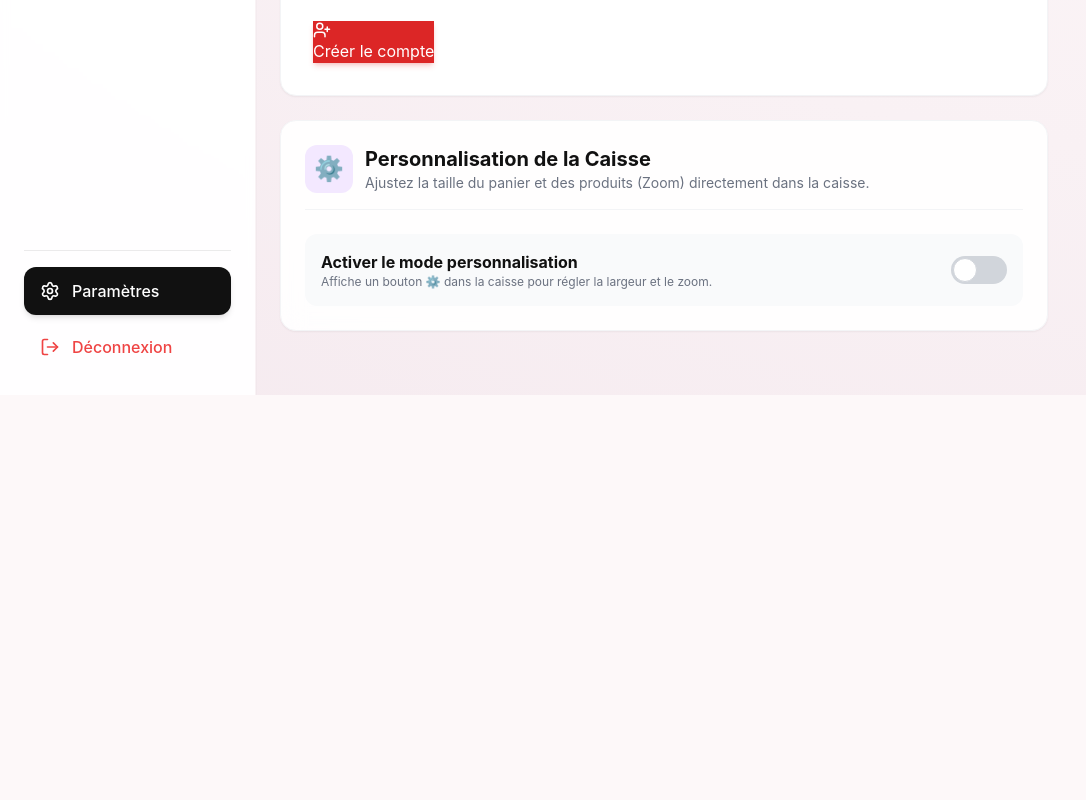
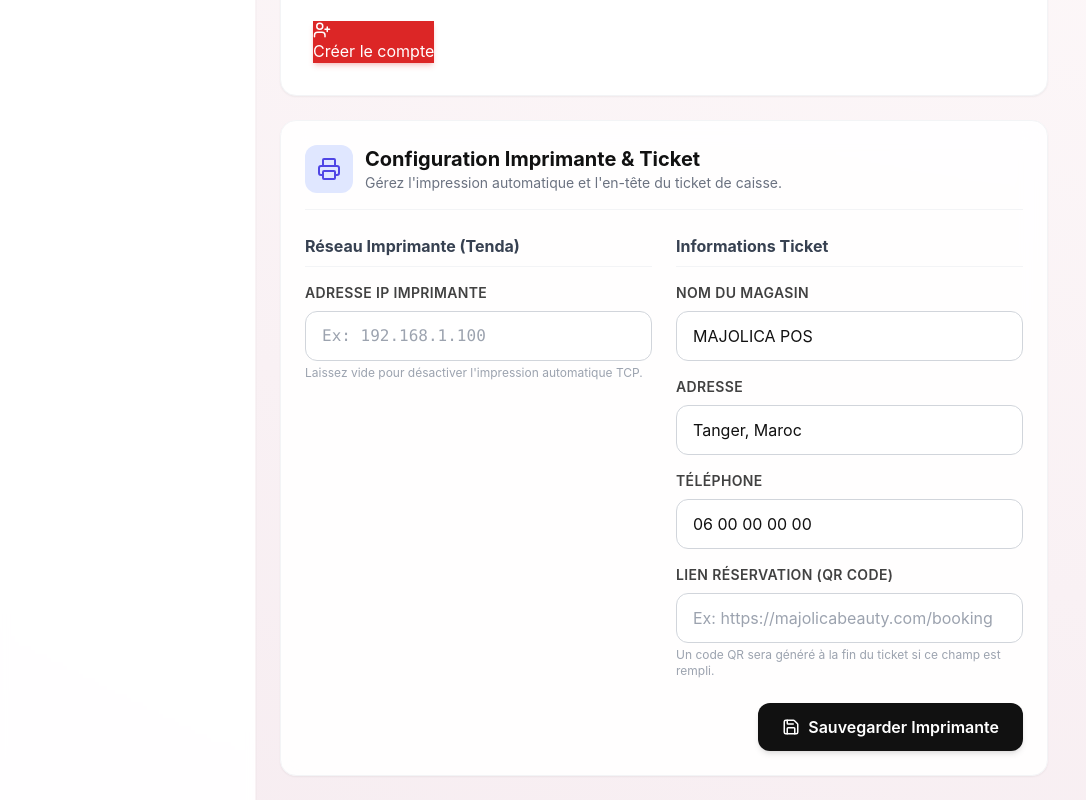
Before and after one commit to laghribsaid87-web/majolica-pos, a React (Vite) app: page /settings in a window 1280 px wide. Shown: the part 1660-2460 px from the top of the page, without its empty margins (0-1086 px from the left). Before the commit the page ends 2055 px from the top, so only its background shows below. Built offline with nearby package versions, Linux system fonts and the light colour scheme; no server answers; the database is empty; sample sign-in values are in the browser's storage.

Commit message:
Move printer configuration from POS customization panel to Settings page for a cleaner POS UI

```diff
--- a/src/pages/POS.jsx
+++ b/src/pages/POS.jsx
@@ -44,11 +44,6 @@ const POS = () => {
   const [cartFooterScale, setCartFooterScale] = useState(parseFloat(localStorage.getItem('pos_cart_footer_scale')) || 1);
   const [itemScale, setItemScale] = useState(parseFloat(localStorage.getItem('pos_item_scale')) || 1);
   const [catScale, setCatScale] = useState(parseFloat(localStorage.getItem('pos_cat_scale')) || 1);
-  const [printerIp, setPrinterIp] = useState(localStorage.getItem('printer_ip') || '');
-  const [ticketShopName, setTicketShopName] = useState(localStorage.getItem('ticket_shop_name') || 'MAJOLICA POS');
-  const [ticketAddress, setTicketAddress] = useState(localStorage.getItem('ticket_address') || 'Tanger, Maroc');
-  const [ticketPhone, setTicketPhone] = useState(localStorage.getItem('ticket_phone') || '06 00 00 00 00');
-  const [ticketQrLink, setTicketQrLink] = useState(localStorage.getItem('ticket_qr_link') || '');
 
   const updateGlobalZoom = (val) => {
     setGlobalZoom(val);
@@ -60,11 +55,6 @@ const POS = () => {
   const updateCartFooterScale = (val) => { setCartFooterScale(val); localStorage.setItem('pos_cart_footer_scale', val); };
   const updateItemScale = (val) => { setItemScale(val); localStorage.setItem('pos_item_scale', val); };
   const updateCatScale = (val) => { setCatScale(val); localStorage.setItem('pos_cat_scale', val); };
-  const updatePrinterIp = (val) => { setPrinterIp(val); localStorage.setItem('printer_ip', val); };
-  const updateTicketShopName = (val) => { setTicketShopName(val); localStorage.setItem('ticket_shop_name', val); };
-  const updateTicketAddress = (val) => { setTicketAddress(val); localStorage.setItem('ticket_address', val); };
-  const updateTicketPhone = (val) => { setTicketPhone(val); localStorage.setItem('ticket_phone', val); };
-  const updateTicketQrLink = (val) => { setTicketQrLink(val); localStorage.setItem('ticket_qr_link', val); };
 
   const location = useLocation();
   const navigate = useNavigate();
@@ -230,10 +220,10 @@ const POS = () => {
         }));
 
         const ticketInfo = {
-          shopName: ticketShopName,
-          shopAddress: ticketAddress,
-          shopPhone: ticketPhone,
-          qrLink: ticketQrLink,
+          shopName: localStorage.getItem('ticket_shop_name') || 'MAJOLICA POS',
+          shopAddress: localStorage.getItem('ticket_address') || 'Tanger, Maroc',
+          shopPhone: localStorage.getItem('ticket_phone') || '06 00 00 00 00',
+          qrLink: localStorage.getItem('ticket_qr_link') || '',
           employee: selectedEmployee,
           clientName: clientName,
           cart: processedCart,
@@ -341,38 +331,6 @@ const POS = () => {
                 </h3>
 
                 <div className="space-y-4">
-                  <div className="pb-3 border-b border-gray-100 mb-3 bg-purple-50 p-3 rounded-xl border border-purple-100">
-                    <label className="text-sm font-black text-purple-700 flex justify-between mb-2">
-                      IP Imprimante (Tenda)
-                    </label>
-                    <input
-                      type="text"
-                      value={printerIp}
-                      onChange={(e) => updatePrinterIp(e.target.value)}
-                      className="w-full border-2 border-purple-200 rounded-lg px-3 py-2 text-sm font-mono text-center font-bold text-gray-700 focus:border-purple-500 outline-none"
-                      placeholder="192.168.1.100"
-                    />
-                    <p className="text-[10px] text-purple-500 font-medium mt-1 text-center">Laissez vide pour désactiver l'impression auto</p>
-                  </div>
-                  <div className="pb-3 border-b border-gray-100 mb-3 bg-blue-50 p-3 rounded-xl border border-blue-100 space-y-2">
-                    <label className="text-sm font-black text-blue-700 block mb-1">Ticket de caisse</label>
-                    <input
-                      type="text" value={ticketShopName} onChange={(e) => updateTicketShopName(e.target.value)}
-                      className="w-full border-2 border-blue-200 rounded-lg px-3 py-2 text-sm text-gray-700 outline-none" placeholder="Nom du magasin (ex: MAJOLICA)"
-                    />
-                    <input
-                      type="text" value={ticketAddress} onChange={(e) => updateTicketAddress(e.target.value)}
-                      className="w-full border-2 border-blue-200 rounded-lg px-3 py-2 text-sm text-gray-700 outline-none" placeholder="Adresse"
-                    />
-                    <input
-                      type="text" value={ticketPhone} onChange={(e) => updateTicketPhone(e.target.value)}
-                      className="w-full border-2 border-blue-200 rounded-lg px-3 py-2 text-sm text-gray-700 outline-none" placeholder="Téléphone"
-                    />
-                    <input
-                      type="text" value={ticketQrLink} onChange={(e) => updateTicketQrLink(e.target.value)}
-                      className="w-full border-2 border-blue-200 rounded-lg px-3 py-2 text-sm text-gray-700 outline-none" placeholder="Lien Réservation (QR Code)"
-                    />
-                  </div>
                   <div className="pb-3 border-b border-gray-100 mb-3">
                     <label className="text-sm font-black text-purple-600 flex justify-between">
                       Zoom Global (Toute l'App) <span>{Math.round(globalZoom * 100)}%</span>
--- a/src/pages/Settings.jsx
+++ b/src/pages/Settings.jsx
@@ -1,6 +1,6 @@
 import React, { useState, useEffect } from 'react';
 import QRCode from 'react-qr-code';
-import { Smartphone, CheckCircle, Loader, ShieldAlert, Phone, Save, UserPlus, AlertCircle } from 'lucide-react';
+import { Smartphone, CheckCircle, Loader, ShieldAlert, Phone, Save, UserPlus, AlertCircle, Printer } from 'lucide-react';
 import { fetchAdminPhone, saveAdminPhone, registerUser, fetchSalonConfig, saveSalonConfig } from '../services/api';
 
 const Settings = () => {
@@ -24,6 +24,13 @@ const Settings = () => {
   const [adminPin, setAdminPin] = useState('');
   const [isConfigSaved, setIsConfigSaved] = useState(false);
   const [posCustomMode, setPosCustomMode] = useState(localStorage.getItem('pos_custom_mode_enabled') === 'true');
+
+  const [printerIp, setPrinterIp] = useState(localStorage.getItem('printer_ip') || '');
+  const [ticketShopName, setTicketShopName] = useState(localStorage.getItem('ticket_shop_name') || 'MAJOLICA POS');
+  const [ticketAddress, setTicketAddress] = useState(localStorage.getItem('ticket_address') || 'Tanger, Maroc');
+  const [ticketPhone, setTicketPhone] = useState(localStorage.getItem('ticket_phone') || '06 00 00 00 00');
+  const [ticketQrLink, setTicketQrLink] = useState(localStorage.getItem('ticket_qr_link') || '');
+  const [isPrinterSaved, setIsPrinterSaved] = useState(false);
 
   useEffect(() => {
     fetchAdminPhone().then(setAdminPhone);
@@ -52,6 +59,16 @@ const Settings = () => {
     });
     setIsConfigSaved(true);
     setTimeout(() => setIsConfigSaved(false), 3000);
+  };
+
+  const handleSavePrinterConfig = () => {
+    localStorage.setItem('printer_ip', printerIp);
+    localStorage.setItem('ticket_shop_name', ticketShopName);
+    localStorage.setItem('ticket_address', ticketAddress);
+    localStorage.setItem('ticket_phone', ticketPhone);
+    localStorage.setItem('ticket_qr_link', ticketQrLink);
+    setIsPrinterSaved(true);
+    setTimeout(() => setIsPrinterSaved(false), 3000);
   };
 
   const handleCreateAccount = async (e) => {
@@ -405,6 +422,67 @@ const Settings = () => {
           </form>
         </div>
 
+        {/* SECTION: Imprimante */}
+        <div className="glass rounded-2xl p-6 border border-gray-100 mt-6">
+          <div className="flex items-center gap-3 mb-6 border-b border-gray-100 pb-4">
+            <div className="w-12 h-12 bg-indigo-100 text-indigo-600 rounded-xl flex items-center justify-center">
+              <Printer size={24} />
+            </div>
+            <div>
+              <h2 className="text-xl font-bold text-secondary">Configuration Imprimante & Ticket</h2>
+              <p className="text-sm text-gray-500">Gérez l'impression automatique et l'en-tête du ticket de caisse.</p>
+            </div>
+          </div>
+
+          <div className="grid grid-cols-1 md:grid-cols-2 gap-6">
+            <div className="space-y-4">
+              <h3 className="font-bold text-gray-700 mb-2 border-b border-gray-100 pb-2">Réseau Imprimante (Tenda)</h3>
+              <div className="input-group">
+                <label>Adresse IP Imprimante</label>
+                <input
+                  type="text"
+                  value={printerIp}
+                  onChange={(e) => setPrinterIp(e.target.value)}
+                  className="input-field font-mono"
+                  placeholder="Ex: 192.168.1.100"
+                />
+                <p className="text-xs text-gray-400 mt-1">Laissez vide pour désactiver l'impression automatique TCP.</p>
+              </div>
+            </div>
+
+            <div className="space-y-4">
+              <h3 className="font-bold text-gray-700 mb-2 border-b border-gray-100 pb-2">Informations Ticket</h3>
+              <div className="input-group">
+                <label>Nom du magasin</label>
+                <input type="text" value={ticketShopName} onChange={(e) => setTicketShopName(e.target.value)} className="input-field" placeholder="MAJOLICA POS" />
+              </div>
+              <div className="input-group">
+                <label>Adresse</label>
+                <input type="text" value={ticketAddress} onChange={(e) => setTicketAddress(e.target.value)} className="input-field" placeholder="Ex: Tanger, Maroc" />
+              </div>
+              <div className="input-group">
+                <label>Téléphone</label>
+                <input type="text" value={ticketPhone} onChange={(e) => setTicketPhone(e.target.value)} className="input-field" placeholder="Ex: 06 00 00 00 00" />
+              </div>
+              <div className="input-group">
+                <label>Lien Réservation (QR Code)</label>
+                <input type="text" value={ticketQrLink} onChange={(e) => setTicketQrLink(e.target.value)} className="input-field" placeholder="Ex: https://majolicabeauty.com/booking" />
+                <p className="text-xs text-gray-400 mt-1">Un code QR sera généré à la fin du ticket si ce champ est rempli.</p>
+              </div>
+            </div>
+          </div>
+
+          <div className="mt-6 flex justify-end">
+            <button
+              onClick={handleSavePrinterConfig}
+              className="btn btn-primary flex items-center gap-2"
+            >
+              <Save size={18} />
+              {isPrinterSaved ? 'Enregistré' : 'Sauvegarder Imprimante'}
+            </button>
+          </div>
+        </div>
+
         {/* SECTION: Personnalisation Caisse */}
         <div className="glass rounded-2xl p-6 border border-gray-100 mt-6">
           <div className="flex items-center gap-3 mb-6 border-b border-gray-100 pb-4">
```
